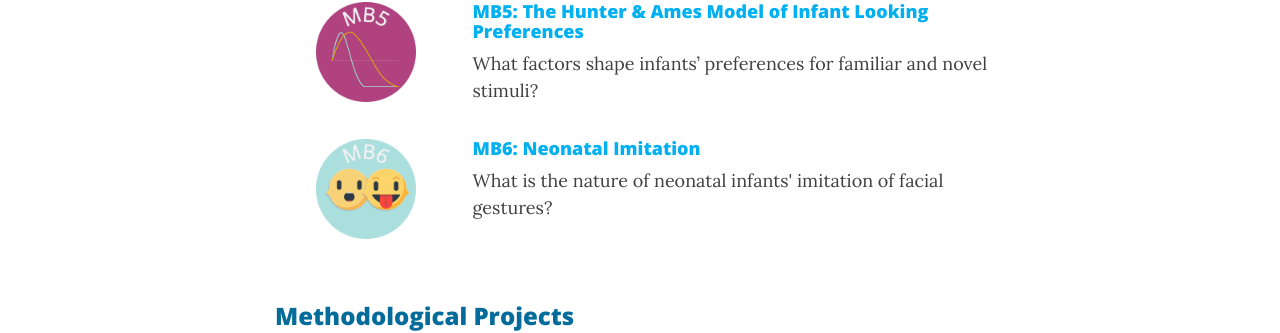
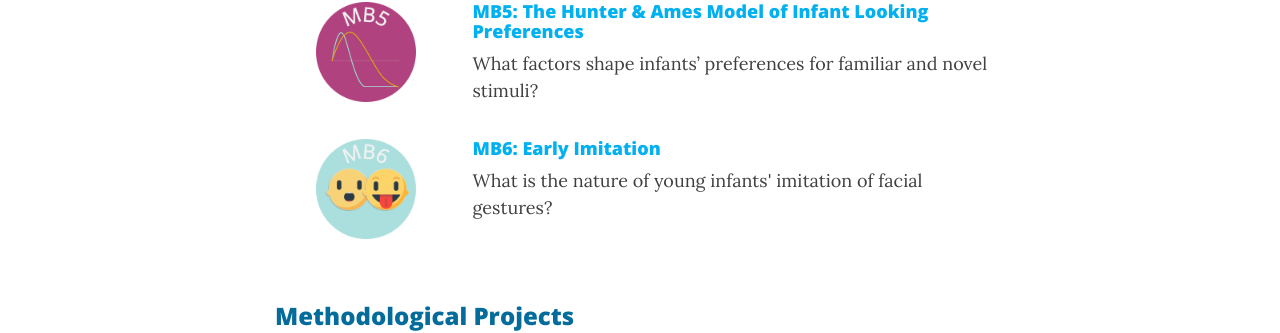
Before and after one commit to manybabies/manybabies.github.io, a Jekyll site: the page built from index.md, in a window 1280 px wide and 900 px high, scrolled down 1735 px. Shown: the part 124-457 px from the top of the window. Built offline with Jekyll 4.4.1, drawn with Linux system fonts in a browser that asks for light colours; nearby versions of some CDN libraries; some web fonts are replaced.

Commit message:
rename MB6

```diff
--- a/index.md
+++ b/index.md
@@ -121,8 +121,8 @@ images with link MUST use the class = "image" (.css from ManyPrimates)
         <a href="{{site.baseurl}}{% link MB6.md %}" class="image"><img src="/assets/img/MB6_logo.png" alt="MB6 logo" width="100" height="100"></a>
       </div>
       <div class="col-sm-9">
-        <h4><a href="{{site.baseurl}}{% link MB6.md %}">MB6: Neonatal Imitation</a></h4>
-        What is the nature of neonatal infants' imitation of facial gestures?
+        <h4><a href="{{site.baseurl}}{% link MB6.md %}">MB6: Early Imitation</a></h4>
+        What is the nature of young infants' imitation of facial gestures?
       </div>
     </div>
     <div class="col-sm-12">
```
Also changed, not shown: MB6.md (+2 -2 lines), get_involved.md (+1 -1 lines), projects.md (+1 -1 lines).
